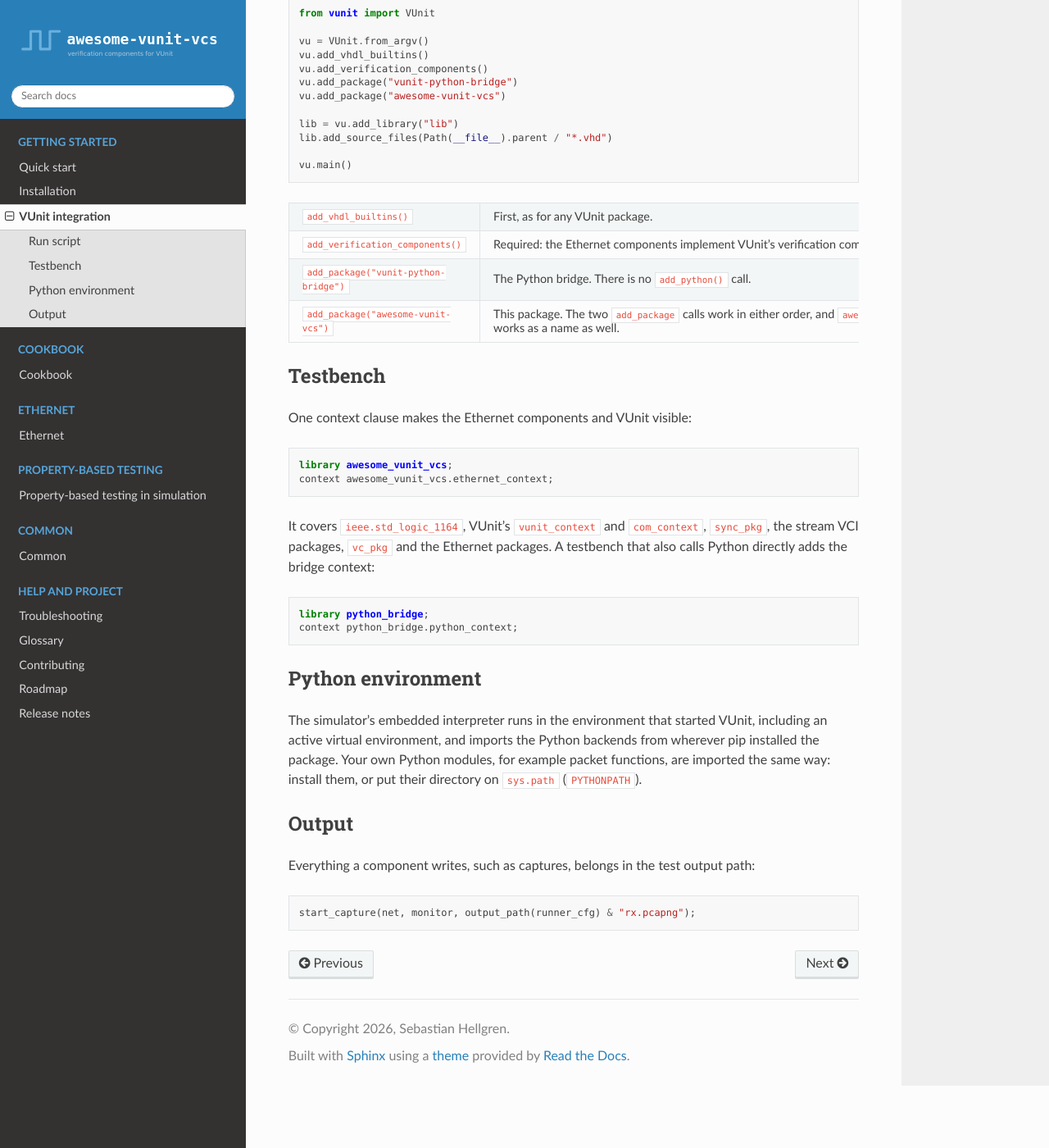
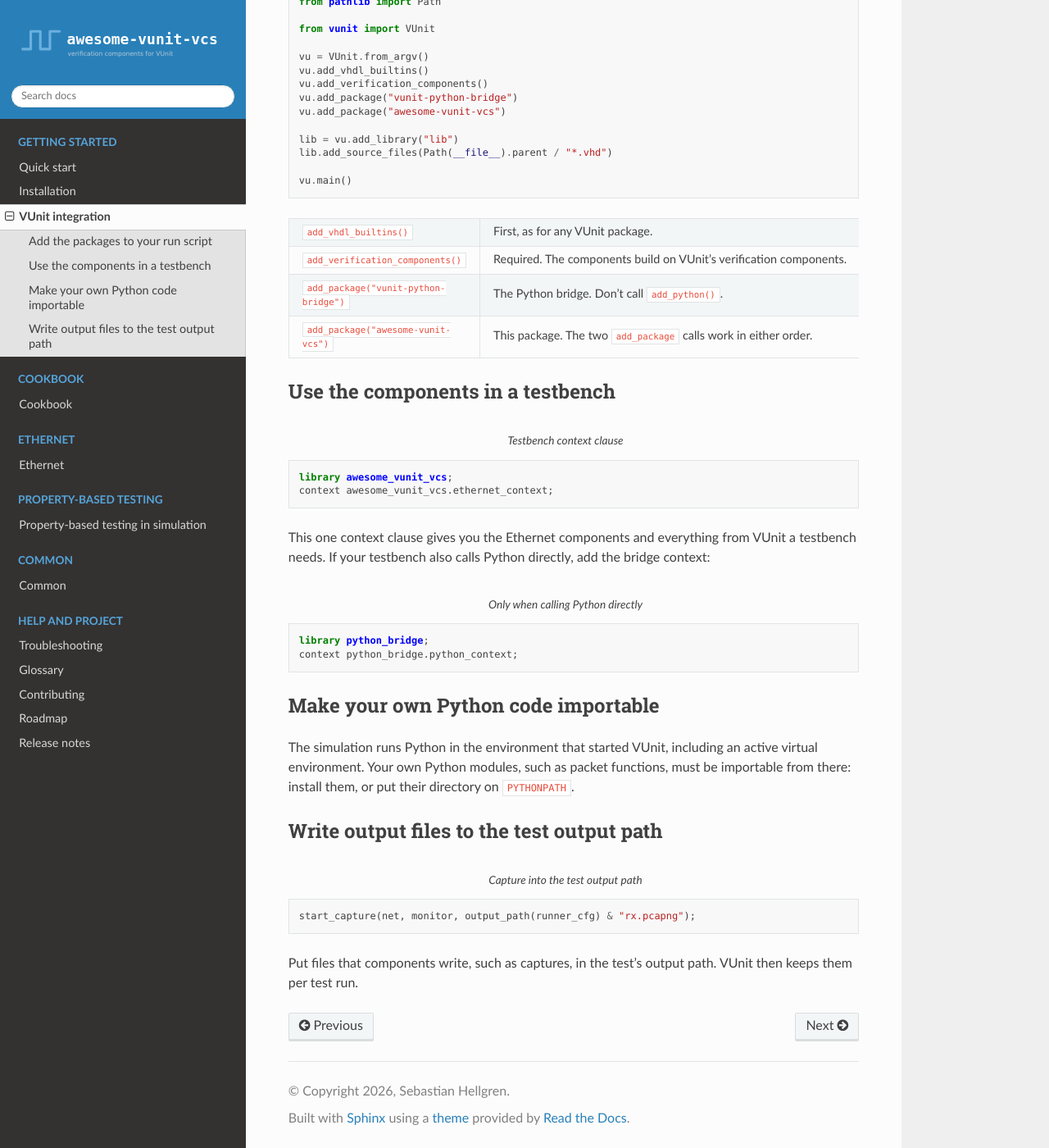
Before and after one commit to ru551n/awesome-vunit-vcs, a Sphinx documentation site: the page built from docs/getting_started/vunit_integration.rst, in a window 1280 px wide and 1400 px high, scrolled down 375 px. Shown: the whole window at 82% size. Built offline with Sphinx 7.4.7 and the Read the Docs theme 3.1.0, drawn with Linux system fonts in a browser that asks for light colours; some of the changed text lies outside the part shown.

Commit message:
Make the landing page, README and getting started pages easier to read
Landing page flows from pitch to status, install, start here and components. Task headings,
captions on every code block, shorter paragraphs and a next steps table.

Co-Authored-By: Claude Opus 5 (1M context) <noreply@anthropic.com>
Claude-Session: https://claude.ai/code/session_01JeHASFecKb8GC7N4zgs1rr

```diff
--- a/docs/getting_started/vunit_integration.rst
+++ b/docs/getting_started/vunit_integration.rst
@@ -1,13 +1,13 @@
 VUnit integration
 =================
 
-awesome-vunit-vcs is a VUnit package. ``VUnit.add_package`` finds the installed Python package and
-compiles the VHDL sources its ``vunit_pkg.toml`` lists into the library ``awesome_vunit_vcs``.
+Add awesome-vunit-vcs to a VUnit project with two ``add_package`` calls and one context clause.
 
-Run script
-----------
+Add the packages to your run script
+-----------------------------------
 
 .. code-block:: python
+   :caption: run.py
 
    from pathlib import Path
 
@@ -30,45 +30,44 @@ Run script
    * - ``add_vhdl_builtins()``
      - First, as for any VUnit package.
    * - ``add_verification_components()``
-     - Required: the Ethernet components implement VUnit's verification component interfaces.
+     - Required. The components build on VUnit's verification components.
    * - ``add_package("vunit-python-bridge")``
-     - The Python bridge. There is no ``add_python()`` call.
+     - The Python bridge. Don't call ``add_python()``.
    * - ``add_package("awesome-vunit-vcs")``
-     - This package. The two ``add_package`` calls work in either order, and ``awesome_vunit_vcs`` works
-       as a name as well.
+     - This package. The two ``add_package`` calls work in either order.
 
-Testbench
----------
-
-One context clause makes the Ethernet components and VUnit visible:
+Use the components in a testbench
+---------------------------------
 
 .. code-block:: vhdl
+   :caption: Testbench context clause
 
    library awesome_vunit_vcs;
    context awesome_vunit_vcs.ethernet_context;
 
-It covers ``ieee.std_logic_1164``, VUnit's ``vunit_context`` and ``com_context``, ``sync_pkg``, the
-stream VCI packages, ``vc_pkg`` and the Ethernet packages. A testbench that also calls Python directly
-adds the bridge context:
+This one context clause gives you the Ethernet components and everything from VUnit a testbench
+needs. If your testbench also calls Python directly, add the bridge context:
 
 .. code-block:: vhdl
+   :caption: Only when calling Python directly
 
    library python_bridge;
    context python_bridge.python_context;
 
-Python environment
-------------------
+Make your own Python code importable
+------------------------------------
 
-The simulator's embedded interpreter runs in the environment that started VUnit, including an active
-virtual environment, and imports the Python backends from wherever pip installed the package. Your own
-Python modules, for example packet functions, are imported the same way: install them, or put their
-directory on ``sys.path`` (``PYTHONPATH``).
+The simulation runs Python in the environment that started VUnit, including an active virtual
+environment. Your own Python modules, such as packet functions, must be importable from there:
+install them, or put their directory on ``PYTHONPATH``.
 
-Output
-------
-
-Everything a component writes, such as captures, belongs in the test output path:
+Write output files to the test output path
+------------------------------------------
 
 .. code-block:: vhdl
+   :caption: Capture into the test output path
 
    start_capture(net, monitor, output_path(runner_cfg) & "rx.pcapng");
+
+Put files that components write, such as captures, in the test's output path. VUnit then keeps them
+per test run.
```
Also changed, not shown: README.md (+23 -29 lines), docs/getting_started/installation.rst (+14 -14 lines), docs/getting_started/quickstart.rst (+42 -32 lines), docs/index.rst (+59 -37 lines).
